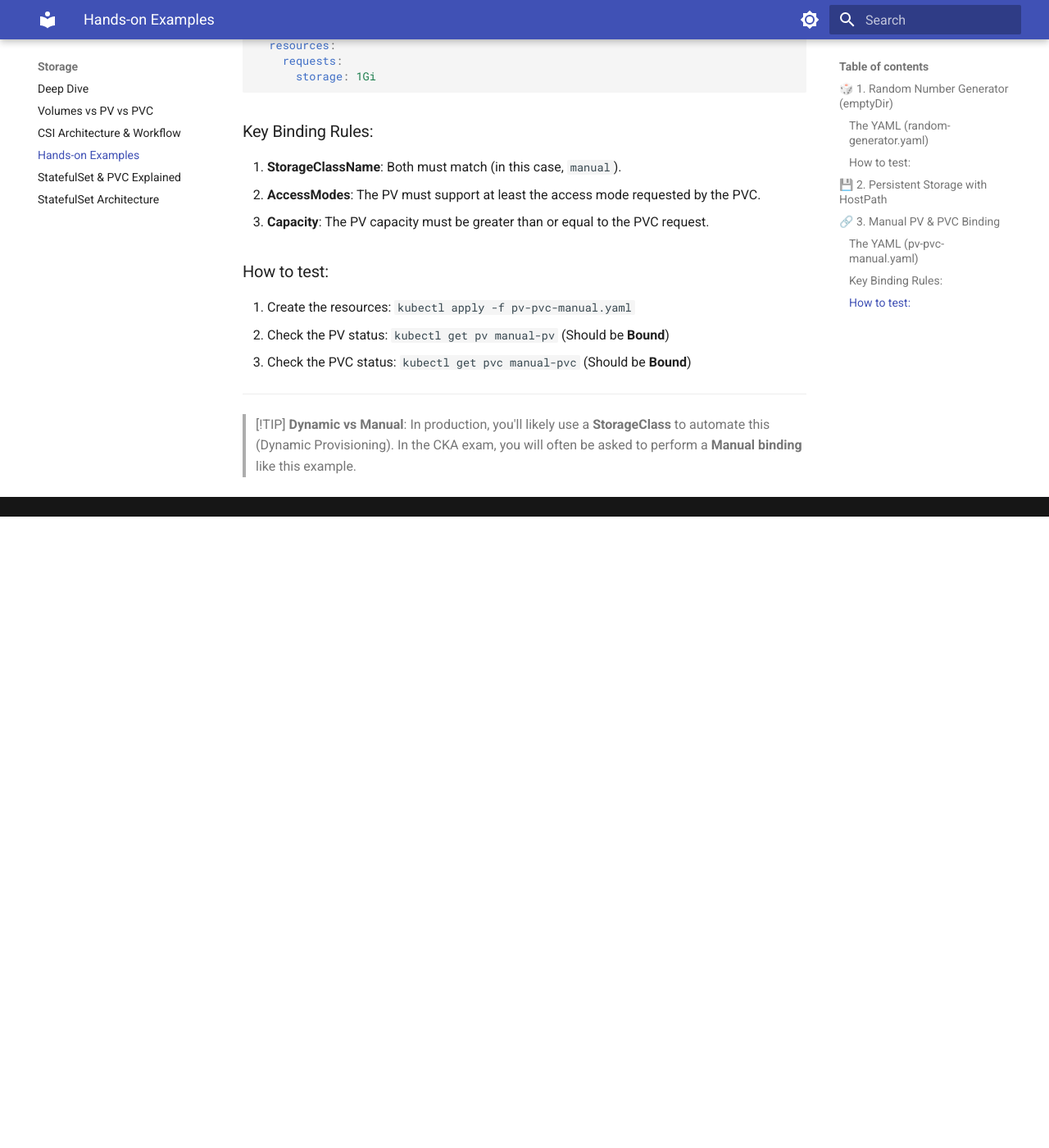
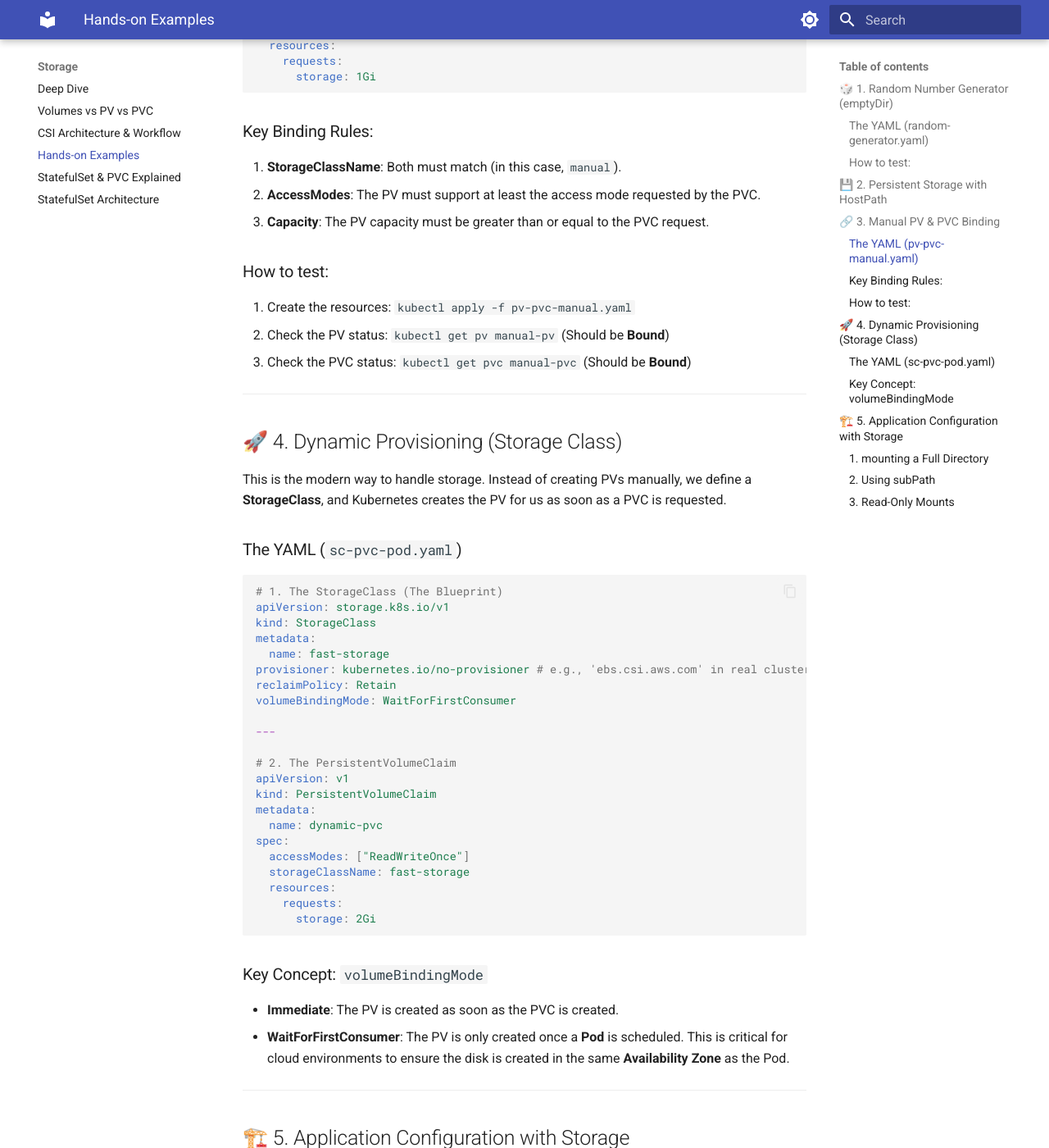
Before and after one commit to kvcenation5/cka-study-guide, an MkDocs documentation site: the page built from docs/storage/hands-on-examples.md, in a window 1280 px wide and 1400 px high, scrolled down 2686 px. Shown: the whole window at 82% size. Built offline with MkDocs 1.6.1 and Material for MkDocs 9.7.7, drawn with Linux system fonts in a browser that asks for light colours; before the commit the page ends 3316 px from its top, so only the background shows below that; some of the changed text lies outside the part shown.

Commit message:
Add StorageClass and App Configuration examples

````diff
--- a/docs/storage/hands-on-examples.md
+++ b/docs/storage/hands-on-examples.md
@@ -135,5 +135,74 @@ spec:
 
 ---
 
-> [!TIP]
-> **Dynamic vs Manual**: In production, you'll likely use a **StorageClass** to automate this (Dynamic Provisioning). In the CKA exam, you will often be asked to perform a **Manual binding** like this example.
+## 🚀 4. Dynamic Provisioning (Storage Class)
+
+This is the modern way to handle storage. Instead of creating PVs manually, we define a **StorageClass**, and Kubernetes creates the PV for us as soon as a PVC is requested.
+
+### The YAML (`sc-pvc-pod.yaml`)
+
+```yaml
+# 1. The StorageClass (The Blueprint)
+apiVersion: storage.k8s.io/v1
+kind: StorageClass
+metadata:
+  name: fast-storage
+provisioner: kubernetes.io/no-provisioner # e.g., 'ebs.csi.aws.com' in real clusters
+reclaimPolicy: Retain
+volumeBindingMode: WaitForFirstConsumer
+
+---
+
+# 2. The PersistentVolumeClaim
+apiVersion: v1
+kind: PersistentVolumeClaim
+metadata:
+  name: dynamic-pvc
+spec:
+  accessModes: ["ReadWriteOnce"]
+  storageClassName: fast-storage
+  resources:
+    requests:
+      storage: 2Gi
+```
+
+### Key Concept: `volumeBindingMode`
+*   **Immediate**: The PV is created as soon as the PVC is created.
+*   **WaitForFirstConsumer**: The PV is only created once a **Pod** is scheduled. This is critical for cloud environments to ensure the disk is created in the same **Availability Zone** as the Pod.
+
+---
+
+## 🏗️ 5. Application Configuration with Storage
+
+When mounting volumes into your containers, there are several ways to configure how the application sees the files.
+
+### 1. mounting a Full Directory
+The most common method. The entire directory at the `mountPath` will be replaced/overlaid by the volume content.
+```yaml
+volumeMounts:
+- name: html-storage
+  mountPath: /usr/share/nginx/html
+```
+
+### 2. Using `subPath`
+Useful when you want to mount a **single file** from a volume into an existing directory without overwriting the other files in that directory.
+```yaml
+volumeMounts:
+- name: config-vol
+  mountPath: /etc/nginx/nginx.conf
+  subPath: custom-nginx.conf # Only mounts this specific file
+```
+
+### 3. Read-Only Mounts
+Ensure the application cannot modify the storage.
+```yaml
+volumeMounts:
+- name: shared-data
+  mountPath: /data
+  readOnly: true
+```
+
+---
+
+> [!IMPORTANT]
+> **Check your mount paths!** If you mount a volume to a non-empty directory in your container image (like `/etc`), the original files in that directory will be **hidden** and replaced by the volume's content. Use `subPath` to avoid this.
````
Also changed, not shown: 1 other file.
